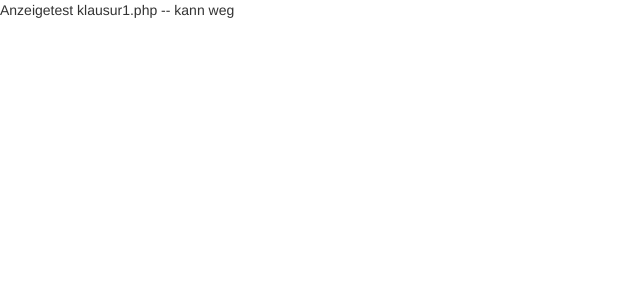
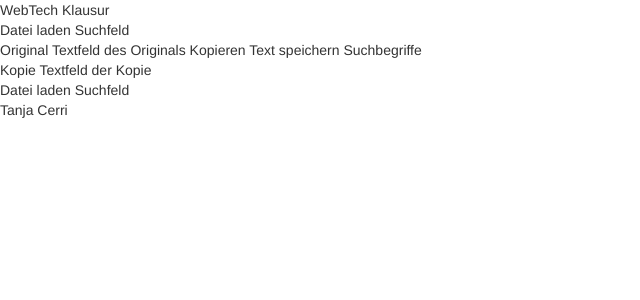
Before and after one commit to noobiba/webtech16, a PHP site: page /klausur_erster_pz/klausur1.php in a window 1280 px wide. Shown: the top 300 px of the page, without its empty margins (0-640 px from the left). Run offline with PHP 8.4, Linux system fonts and the light colour scheme.

Commit message:
Add structure to klausur1.php

```diff
--- a/klausur_erster_pz/klausur1.php
+++ b/klausur_erster_pz/klausur1.php
@@ -4,12 +4,40 @@
 <title>WebTech</title>
 <meta charset="utf-8">
 <meta name="viewport" content="width=device-width, initial-scale=1">
-<link rel="stylesheet"
-	href="https://maxcdn.bootstrapcdn.com/bootstrap/3.3.7/css/bootstrap.min.css">
+<link rel="stylesheet" href="https://maxcdn.bootstrapcdn.com/bootstrap/3.3.7/css/bootstrap.min.css">
 
 </head>
 <body>
-Anzeigetest klausur1.php -- kann weg
+
+		<header>WebTech Klausur</header>
+
+			<div class="oben">
+				Datei laden
+				Suchfeld
+			</div> <!-- class oben -->
+
+			<div class="main">
+				<div class="linkeseite">
+					Original
+					Textfeld des Originals
+					Kopieren
+					Text speichern
+					Suchbegriffe
+				</div> <!-- class linkeseite -->
+
+				<div class="rechteseite">
+					Kopie
+					Textfeld der Kopie
+				</div> <!-- class rechteseite -->
+			</div> <!-- class main -->
+
+			<div class="unten">
+					Datei laden
+					Suchfeld
+			</div> <!-- class oben -->
+
+
+		<footer>Tanja Cerri</footer>
 </body>
 
 </html>
```
